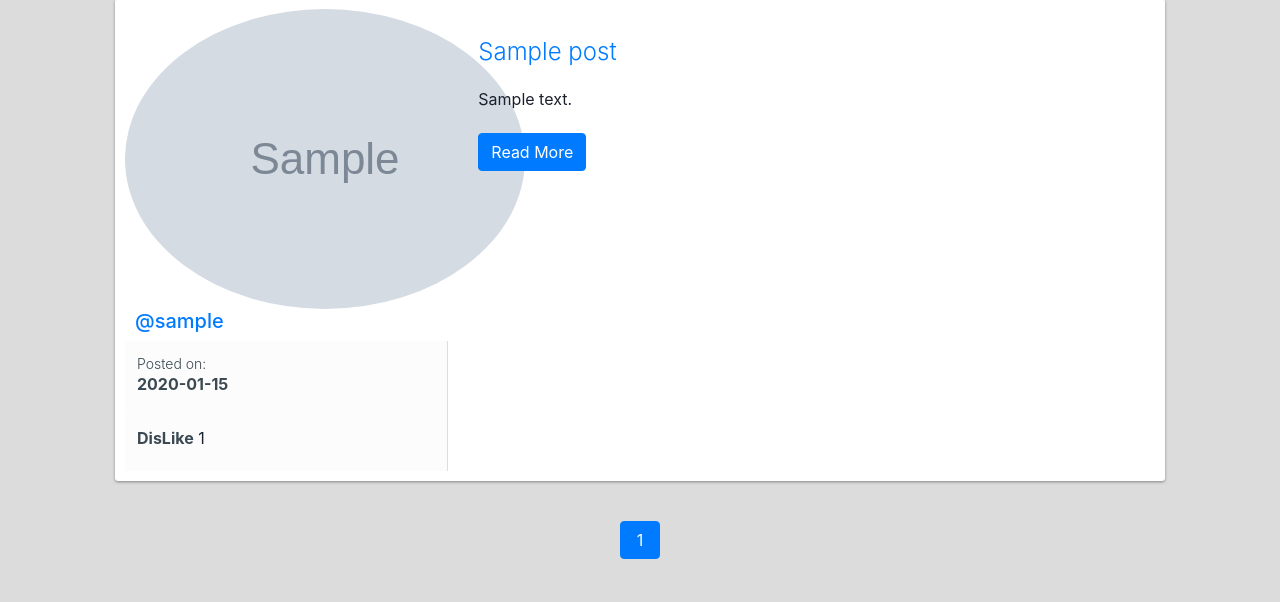
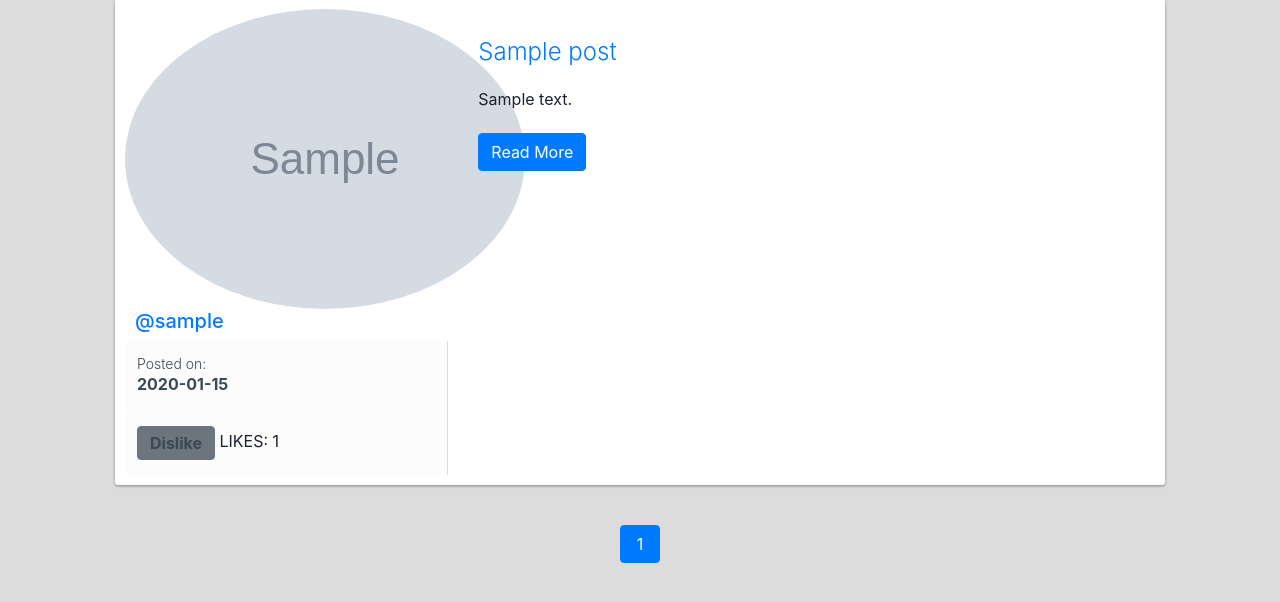
Before and after one commit to ahmadex/flask, a Flask app: page / in a window 1280 px wide. Shown: the part 98-700 px from the top of the page. Run offline with Flask 2, Linux system fonts and the light colour scheme; a user stored in the database is signed in; tables that the repository leaves empty hold one stand-in row (values such as "Sample post"); grey boxes marked "Sample" are stand-in pictures; some libraries are stand-ins or nearby versions.

Commit message:
updated date added in post

```diff
--- a/flaskblog/routes.py
+++ b/flaskblog/routes.py
@@ -11,6 +11,7 @@ from flaskblog import app, db, bcrypt, mail
 from flask_login import login_user, logout_user, current_user, login_required
 from flask_mail import Message
 from datetime import datetime
+from pytz import timezone
 
 @app.route("/")
 def index():
@@ -143,7 +144,8 @@ def post_update(pk):
     if form.validate_on_submit():
         post.title = form.title.data
         post.body = form.body.data
-        post.updated = datetime.utcnow()
+        c_date_time = datetime.now()
+        post.updated = c_date_time.astimezone(timezone('Asia/Kolkata'))
         db.session.add(post)
         db.session.commit()
         flash('Post had been Updated', 'success')
--- a/flaskblog/templates/home.html
+++ b/flaskblog/templates/home.html
@@ -28,15 +28,15 @@
                                 <div class="info">
                                     {% if current_user.is_authenticated %}
                                         {% if current_user.has_liked_post(post) %}
-                                            <a href="{{ url_for('like_action', post_id=
-                                            post.id, action='dislike') }}">DisLike</a>
+                                            <a class="btn btn-secondary" href="{{ url_for('like_action', post_id=
+                                            post.id, action='dislike') }}">Dislike</a>
                                         {% else %}
-                                            <a href="{{ url_for('like_action', post_id=
+                                            <a class='btn btn-primary' href="{{ url_for('like_action', post_id=
                                             post.id, action='like') }}">
                                             Like</a>
                                         {% endif %}
                                     {% endif %}
-                                    {{ post.likes.count() }}
+                                    LIKES: {{ post.likes.count() }}
                                 </div>
                             </li>
                         </ul>
--- a/flaskblog/templates/post_detail.html
+++ b/flaskblog/templates/post_detail.html
@@ -72,7 +72,9 @@
                                         {% else %}
                                             <a href="{{ url_for('like_action', post_id=
                                             post.id, action='like') }}">
-                                            Like</a>
+                                            <svg xmlns="http://www.w3.org/2000/svg" width="16" height="16" fill="currentColor" class="bi bi-hand-thumbs-up" viewBox="0 0 16 16">
+  <path d="M8.864.046C7.908-.193 7.02.53 6.956 1.466c-.072 1.051-.23 2.016-.428 2.59-.125.36-.479 1.013-1.04 1.639-.557.623-1.282 1.178-2.131 1.41C2.685 7.288 2 7.87 2 8.72v4.001c0 .845.682 1.464 1.448 1.545 1.07.114 1.564.415 2.068.723l.048.03c.272.165.578.348.97.484.397.136.861.217 1.466.217h3.5c.937 0 1.599-.477 1.934-1.064a1.86 1.86 0 0 0 .254-.912c0-.152-.023-.312-.077-.464.201-.263.38-.578.488-.901.11-.33.172-.762.004-1.149.069-.13.12-.269.159-.403.077-.27.113-.568.113-.857 0-.288-.036-.585-.113-.856a2.144 2.144 0 0 0-.138-.362 1.9 1.9 0 0 0 .234-1.734c-.206-.592-.682-1.1-1.2-1.272-.847-.282-1.803-.276-2.516-.211a9.84 9.84 0 0 0-.443.05 9.365 9.365 0 0 0-.062-4.509A1.38 1.38 0 0 0 9.125.111L8.864.046zM11.5 14.721H8c-.51 0-.863-.069-1.14-.164-.281-.097-.506-.228-.776-.393l-.04-.024c-.555-.339-1.198-.731-2.49-.868-.333-.036-.554-.29-.554-.55V8.72c0-.254.226-.543.62-.65 1.095-.3 1.977-.996 2.614-1.708.635-.71 1.064-1.475 1.238-1.978.243-.7.407-1.768.482-2.85.025-.362.36-.594.667-.518l.262.066c.16.04.258.143.288.255a8.34 8.34 0 0 1-.145 4.725.5.5 0 0 0 .595.644l.003-.001.014-.003.058-.014a8.908 8.908 0 0 1 1.036-.157c.663-.06 1.457-.054 2.11.164.175.058.45.3.57.65.107.308.087.67-.266 1.022l-.353.353.353.354c.043.043.105.141.154.315.048.167.075.37.075.581 0 .212-.027.414-.075.582-.05.174-.111.272-.154.315l-.353.353.353.354c.047.047.109.177.005.488a2.224 2.224 0 0 1-.505.805l-.353.353.353.354c.006.005.041.05.041.17a.866.866 0 0 1-.121.416c-.165.288-.503.56-1.066.56z"/>
+</svg></a>
                                         {% endif %}
                                     {% endif %}
                                     {{ post.likes.count() }}
```
